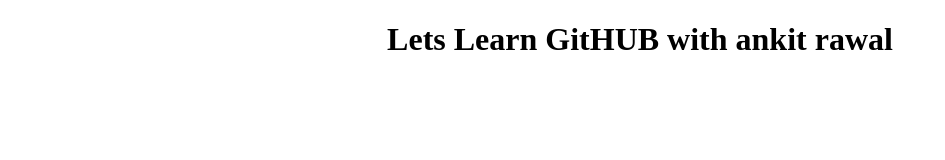
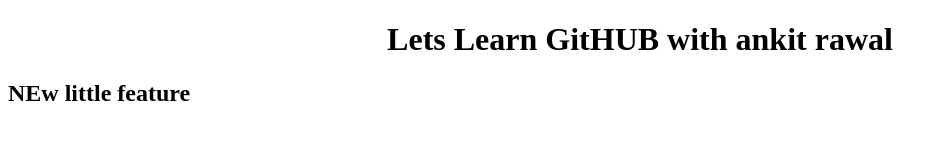
Before and after one commit to MrARawal/New1, a plain HTML site: page index.html in a window 1280 px wide. Shown: the whole page, without its empty margins (0-945 px from the left). Drawn offline with Linux system fonts and the light colour scheme.

Commit message:
new feature

```diff
--- a/index.html
+++ b/index.html
@@ -8,6 +8,7 @@
 </head>
 <body>
 <h1>Lets Learn GitHUB with ankit rawal</h1>
+<h2> NEw little feature</h2>
 
 
 <script type="text/javascript" src="script.js"></script>
```
